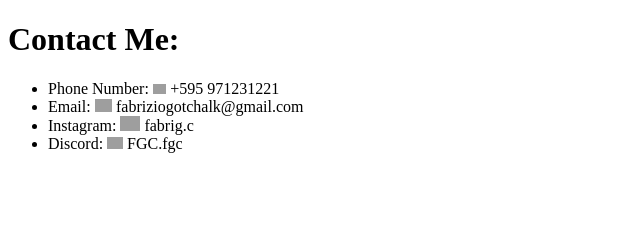
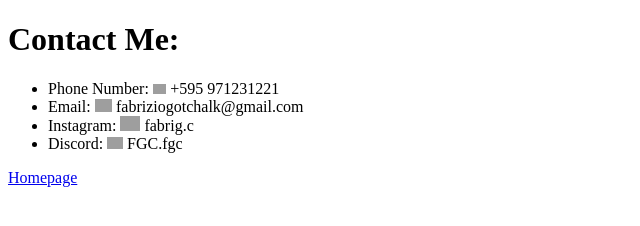
Before and after one commit to FGC1/Resume-Capstone-Project, a plain HTML site: page contact_me.html in a window 1280 px wide. Shown: the full height of the page, 0-640 px from the left. Drawn offline with Linux system fonts and the light colour scheme; grey boxes are pictures that could not be loaded.

Commit message:
Update contact_me.html

```diff
--- a/contact_me.html
+++ b/contact_me.html
@@ -13,5 +13,6 @@
         <li>Instagram: <img src="https://upload.wikimedia.org/wikipedia/commons/thumb/e/e7/Instagram_logo_2016.svg/2048px-Instagram_logo_2016.svg.png" height="15"> fabrig.c</li>
         <li>Discord: <img src="https://logos-world.net/wp-content/uploads/2020/12/Discord-Logo.png" height="12"> FGC.fgc </li>
     </ul>
+    <a href="./index.html">Homepage</a>
 </body>
 </html>
```
